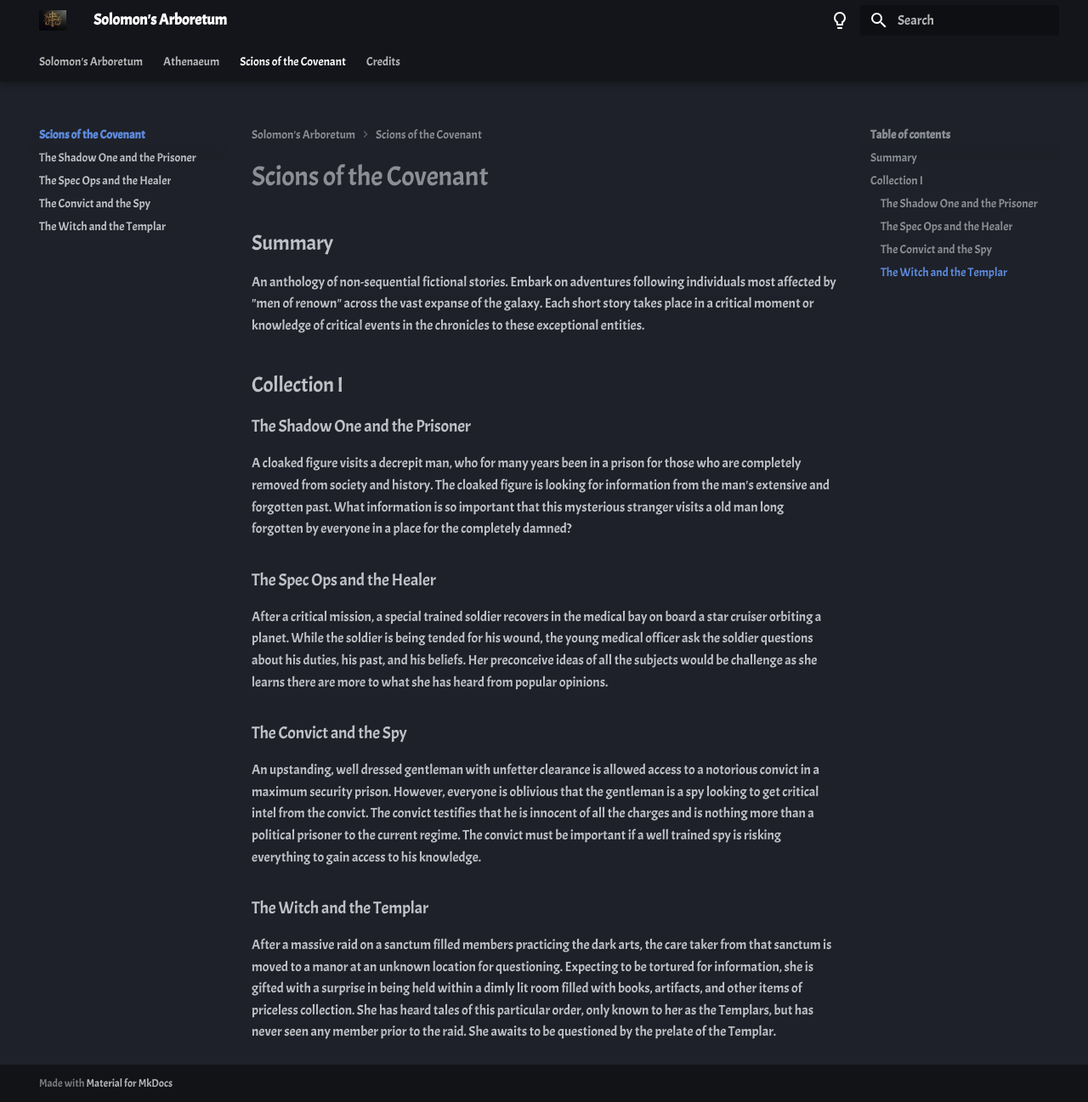
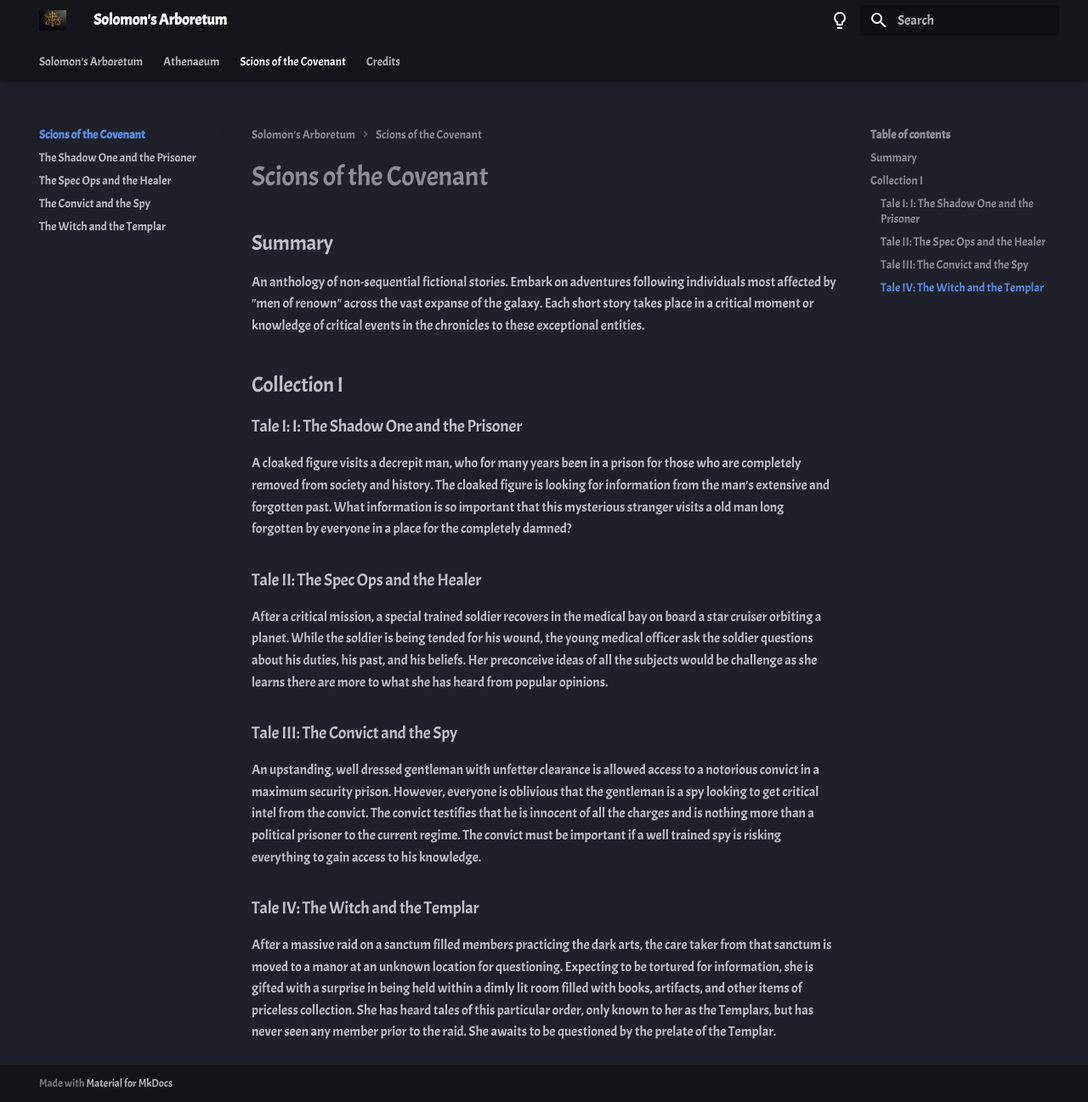
Before and after one commit to gamefreakcabe/solomons-arboretum, an MkDocs documentation site: the page built from docs/sotc/index.md, in a window 1280 px wide and 1297 px high. Shown: the whole window at 85% size. Built offline with MkDocs 1.6.1 and Material for MkDocs 9.7.7, drawn with Linux system fonts in a browser that asks for light colours.

Commit message:
update titles

```diff
--- a/docs/sotc/index.md
+++ b/docs/sotc/index.md
@@ -6,18 +6,18 @@ An anthology of non-sequential fictional stories. Embark on adventures following
 
 ## Collection I
 
-### The Shadow One and the Prisoner
+### Tale I: I: The Shadow One and the Prisoner
 
 A cloaked figure visits a decrepit man, who for many years been in a prison for those who are completely removed from society and history. The cloaked figure is looking for information from the man's extensive and forgotten past. What information is so important that this mysterious stranger visits a old man long forgotten by everyone in a place for the completely damned?
 
-### The Spec Ops and the Healer
+### Tale II: The Spec Ops and the Healer
 
 After a critical mission, a special trained soldier recovers in the medical bay on board a star cruiser orbiting a planet. While the soldier is being tended for his wound, the young medical officer ask the soldier questions about his duties, his past, and his beliefs. Her preconceive ideas of all the subjects would be challenge as she learns there are more to what she has heard from popular opinions.
 
-### The Convict and the Spy
+### Tale III: The Convict and the Spy
 
 An upstanding, well dressed gentleman with unfetter clearance is allowed access to a notorious convict in a maximum security prison. However, everyone is oblivious that the gentleman is a spy looking to get critical intel from the convict. The convict testifies that he is innocent of all the charges and is nothing more than a political prisoner to the current regime. The convict must be important if a well trained spy is risking everything to gain access to his knowledge.
 
-### The Witch and the Templar
+### Tale IV: The Witch and the Templar
 
 After a massive raid on a sanctum filled members practicing the dark arts, the care taker from that sanctum is moved to a manor at an unknown location for questioning. Expecting to be tortured for information, she is gifted with a surprise in being held within a dimly lit room filled with books, artifacts, and other items of priceless collection. She has heard tales of this particular order, only known to her as the Templars, but has never seen any member prior to the raid. She awaits to be questioned by the prelate of the Templar.
```
